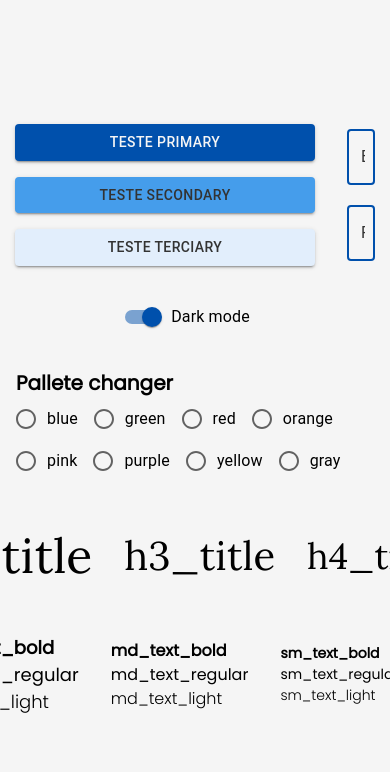
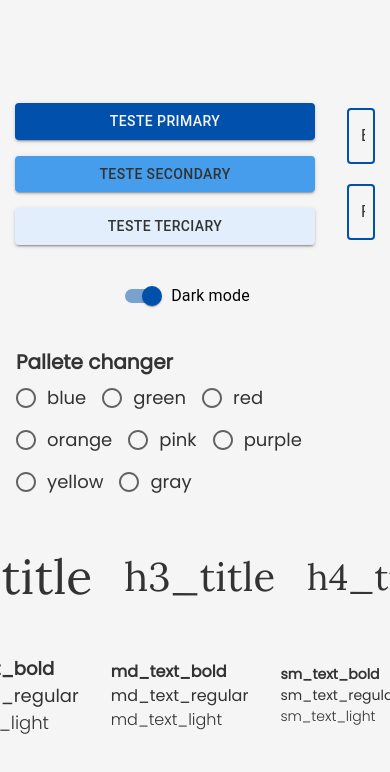
Before and after one commit to Hivqs79/Portal_do_Conselho, a Next.js app in the folder front/app/: page / in a window 390 px wide. Shown: the top 772 px of the page. Built offline with nearby package versions, Linux system fonts and the light colour scheme.

Commit message:
:sparkles: feat: Making text variables responsive with white/dark mode

```diff
--- a/front/app/app/page.tsx
+++ b/front/app/app/page.tsx
@@ -68,7 +68,7 @@ export default function Home() {
         <RadioGroup value={color} defaultValue="" onChange={handleChangeColor} row>
           {new Array("blue","green","red","orange","pink","purple","yellow","gray").map((color, index) => {
               return <FormControlLabel
-                label={color}
+                label={<Typography variant="lg_text_regular">{color}</Typography>}
                 value={color}
                 key={index}
                 control={<Radio />}
--- a/front/app/theme/ThemeSettings.ts
+++ b/front/app/theme/ThemeSettings.ts
@@ -51,7 +51,6 @@ export default class ThemeSettings {
 
   public static changeThemeMode() {
     document.documentElement.classList.toggle('dark');
-    console.log(this.getThemeMode());
   };
 
   public static getContrastThemeColor() {
@@ -91,129 +90,153 @@ export default class ThemeSettings {
           contrastText: this.getBetterContrast(secondary_color),
         },
         terciary: themeBase.palette.augmentColor({
+          name: 'terciary',
           color: {
             main: terciary_color,
             light: lighten(terciary_color, 0.2),
             dark: darken(terciary_color, 0.2),
             contrastText: this.getBetterContrast(terciary_color),
           },
-          name: 'terciary',
         }),
       },
       typography: {
         h1_title: {
           fontSize: "3.5rem",
-          fontFamily: 'Lora'
+          fontFamily: 'Lora',
+          color: this.getContrastThemeColor()
         },
         h2_title: {
           fontSize: "3rem",
-          fontFamily: 'Lora'
+          fontFamily: 'Lora',
+          color: this.getContrastThemeColor()
         },
         h3_title: {
           fontSize: "2.5rem",
-          fontFamily: 'Lora'
+          fontFamily: 'Lora',
+          color: this.getContrastThemeColor()
         },
         h4_title: {
           fontSize: "2.25rem",
-          fontFamily: 'Lora'
+          fontFamily: 'Lora',
+          color: this.getContrastThemeColor()
         },
         h5_title: {
           fontSize: "1.875rem",
-          fontFamily: 'Lora'
+          fontFamily: 'Lora',
+          color: this.getContrastThemeColor()
         },
         h6_title: {
           fontSize: "1.5rem",
-          fontFamily: 'Lora'
+          fontFamily: 'Lora',
+          color: this.getContrastThemeColor()
         },
         xl_text_light: {
           fontSize: "1.25rem",
           fontWeight: 300,
-          fontFamily: 'Poppins'
+          fontFamily: 'Poppins',
+          color: this.getContrastThemeColor()
         },
         xl_text_regular: {
           fontSize: "1.25rem",
           fontWeight: 400,
-          fontFamily: 'Poppins'
+          fontFamily: 'Poppins',
+          color: this.getContrastThemeColor()
         },
         xl_text_bold: {
           fontSize: "1.25rem",
           fontWeight: 700,
-          fontFamily: 'Poppins'
+          fontFamily: 'Poppins',
+          color: this.getContrastThemeColor()
         },
         lg_text_light: {
           fontSize: "1.125rem",
           fontWeight: 300,
-          fontFamily: 'Poppins'
+          fontFamily: 'Poppins',
+          color: this.getContrastThemeColor()
         },
         lg_text_regular: {
           fontSize: "1.125rem",
           fontWeight: 400,
-          fontFamily: 'Poppins'
+          fontFamily: 'Poppins',
+          color: this.getContrastThemeColor()
         },
         lg_text_bold: {
           fontSize: "1.125rem",
           fontWeight: 700,
-          fontFamily: 'Poppins'
+          fontFamily: 'Poppins',
+          color: this.getContrastThemeColor()
         },
         md_text_light: {
           fontSize: "1rem",
           fontWeight: 300,
-          fontFamily: 'Poppins'
+          fontFamily: 'Poppins',
+          color: this.getContrastThemeColor()
         },
         md_text_regular: {
           fontSize: "1rem",
           fontWeight: 400,
-          fontFamily: 'Poppins'
+          fontFamily: 'Poppins',
+          color: this.getContrastThemeColor()
         },
         md_text_bold: {
           fontSize: "1rem",
           fontWeight: 700,
-          fontFamily: 'Poppins'
+          fontFamily: 'Poppins',
+          color: this.getContrastThemeColor()
         },
         sm_text_light: {
           fontSize: "0.875rem",
           fontWeight: 300,
-          fontFamily: 'Poppins'
+          fontFamily: 'Poppins',
+          color: this.getContrastThemeColor()
         },
         sm_text_regular: {
           fontSize: "0.875rem",
           fontWeight: 400,
-          fontFamily: 'Poppins'
+          fontFamily: 'Poppins',
+          color: this.getContrastThemeColor()
         },
         sm_text_bold: {
           fontSize: "0.875rem",
           fontWeight: 700,
-          fontFamily: 'Poppins'
+          fontFamily: 'Poppins',
+          color: this.getContrastThemeColor()
         },
         xs_text_light: {
           fontSize: "0.75rem",
           fontWeight: 300,
-          fontFamily: 'Poppins'
+          fontFamily: 'Poppins',
+          color: this.getContrastThemeColor()
         },
         xs_text_regular: {
           fontSize: "0.75rem",
           fontWeight: 400,
-          fontFamily: 'Poppins'
+          fontFamily: 'Poppins',
+          color: this.getContrastThemeColor()
         },
         xs_text_bold: {
           fontSize: "0.75rem",
           fontWeight: 700,
-          fontFamily: 'Poppins'
+          fontFamily: 'Poppins',
+          color: this.getContrastThemeColor()
         },
         tn_text_light: {
           fontSize: "0.625rem",
           fontWeight: 300,
-          fontFamily: 'Poppins'
+          fontFamily: 'Poppins',
+          color: this.getContrastThemeColor()
         },
         tn_text_regular: {
           fontSize: "0.625rem",
           fontWeight: 400,
-          fontFamily: 'Poppins'
+          fontFamily: 'Poppins',
+          color: this.getContrastThemeColor()
         },
         tn_text_bold: {
           fontSize: "0.625rem",
           fontWeight: 700,
-          fontFamily: 'Poppins'
+          fontFamily: 'Poppins',
+          color: this.getContrastThemeColor()
         }
       },
       components: {
```
